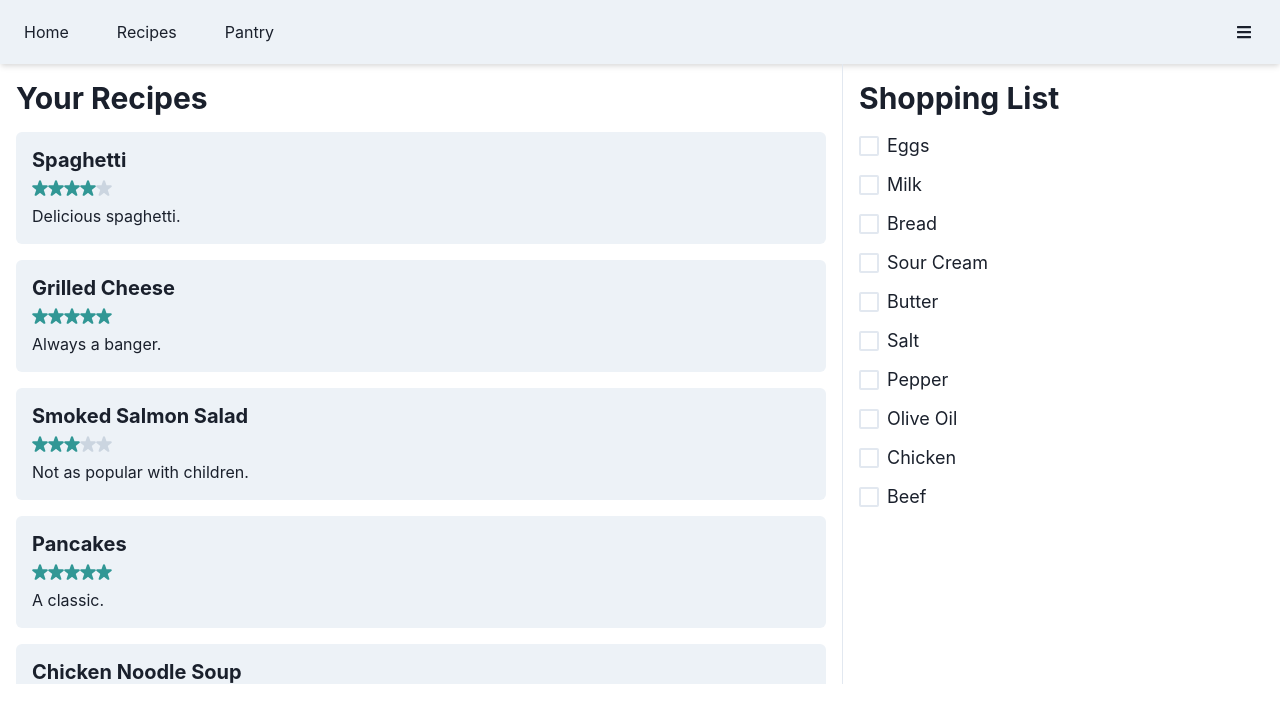
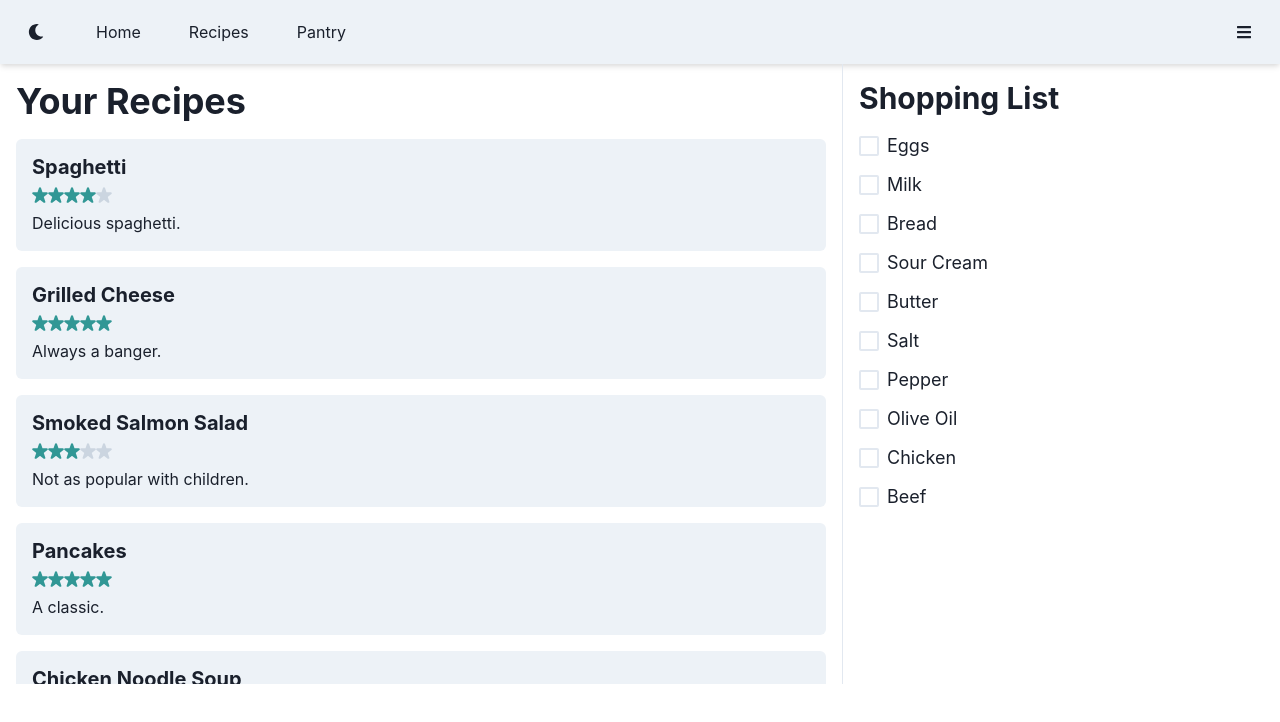
Before and after one commit to ash-bergs/dish-dollar, a Next.js app in the folder frontend/: page / in a window 1280 px wide. Shown: the top 722 px of the page. Built offline with nearby package versions, Linux system fonts and the light colour scheme.

Commit message:
wip: add dark mode
all the colors are bad, but we can fix that

```diff
--- a/frontend/src/components/Dashboard.tsx
+++ b/frontend/src/components/Dashboard.tsx
@@ -24,7 +24,7 @@ const Dashboard = () => {
       <Flex flexGrow={1} overflow="hidden" height="calc(100vh - 180px)">
         {/* Recipe Cards */}
         <Box flex="2" overflowY="auto" p={4} borderRightWidth="1px">
-          <Heading size="lg" mb={4}>
+          <Heading size="xl" mb={4}>
             Your Recipes
           </Heading>
           {RECIPES.map((recipe, index) => (
--- a/frontend/src/components/Header.tsx
+++ b/frontend/src/components/Header.tsx
@@ -1,6 +1,6 @@
 import Link from 'next/link';
-import { Box, Flex, HStack, IconButton } from '@chakra-ui/react';
-import { FaBars } from 'react-icons/fa';
+import { Box, Flex, HStack, IconButton, useColorMode } from '@chakra-ui/react';
+import { FaBars, FaSun, FaMoon } from 'react-icons/fa';
 
 const linkItems = [
   {
@@ -44,6 +44,8 @@ const NavLink: React.FC<NavLinkProps> = ({ link: { name, href } }) => {
 };
 
 const Header = () => {
+  const { colorMode, toggleColorMode } = useColorMode();
+
   return (
     <Box bg="gray.100">
       <Flex
@@ -54,6 +56,11 @@ const Header = () => {
         px={4}
       >
         <HStack spacing={8} alignItems="center">
+          <IconButton
+            aria-label="Toggle Dark Mode"
+            icon={colorMode === 'dark' ? <FaSun /> : <FaMoon />}
+            onClick={toggleColorMode}
+          />
           {linkItems.map((link) => (
             <NavLink link={link} key={link.name} />
           ))}
--- a/frontend/src/pages/_app.tsx
+++ b/frontend/src/pages/_app.tsx
@@ -1,11 +1,24 @@
-import { ChakraProvider } from '@chakra-ui/react';
+import { ChakraProvider, extendTheme } from '@chakra-ui/react';
 import { SessionProvider } from 'next-auth/react';
 import { AppProps } from 'next/app';
+
+const customTheme = extendTheme({
+  config: {
+    initialColorMode: 'light',
+    useSystemColorMode: true,
+  },
+  fonts: {
+    // todo: set the fonts
+    //body: 'YourBodyFont, system-ui, sans-serif',
+    //heading: 'YourHeadingFont, Arial, sans-serif',
+    //mono: 'Menlo, monospace',
+  },
+});
 
 function MyApp({ Component, pageProps: { session, ...pageProps } }: AppProps) {
   return (
     <SessionProvider session={session}>
-      <ChakraProvider>
+      <ChakraProvider theme={customTheme}>
         <Component {...pageProps} />
       </ChakraProvider>
     </SessionProvider>
```
